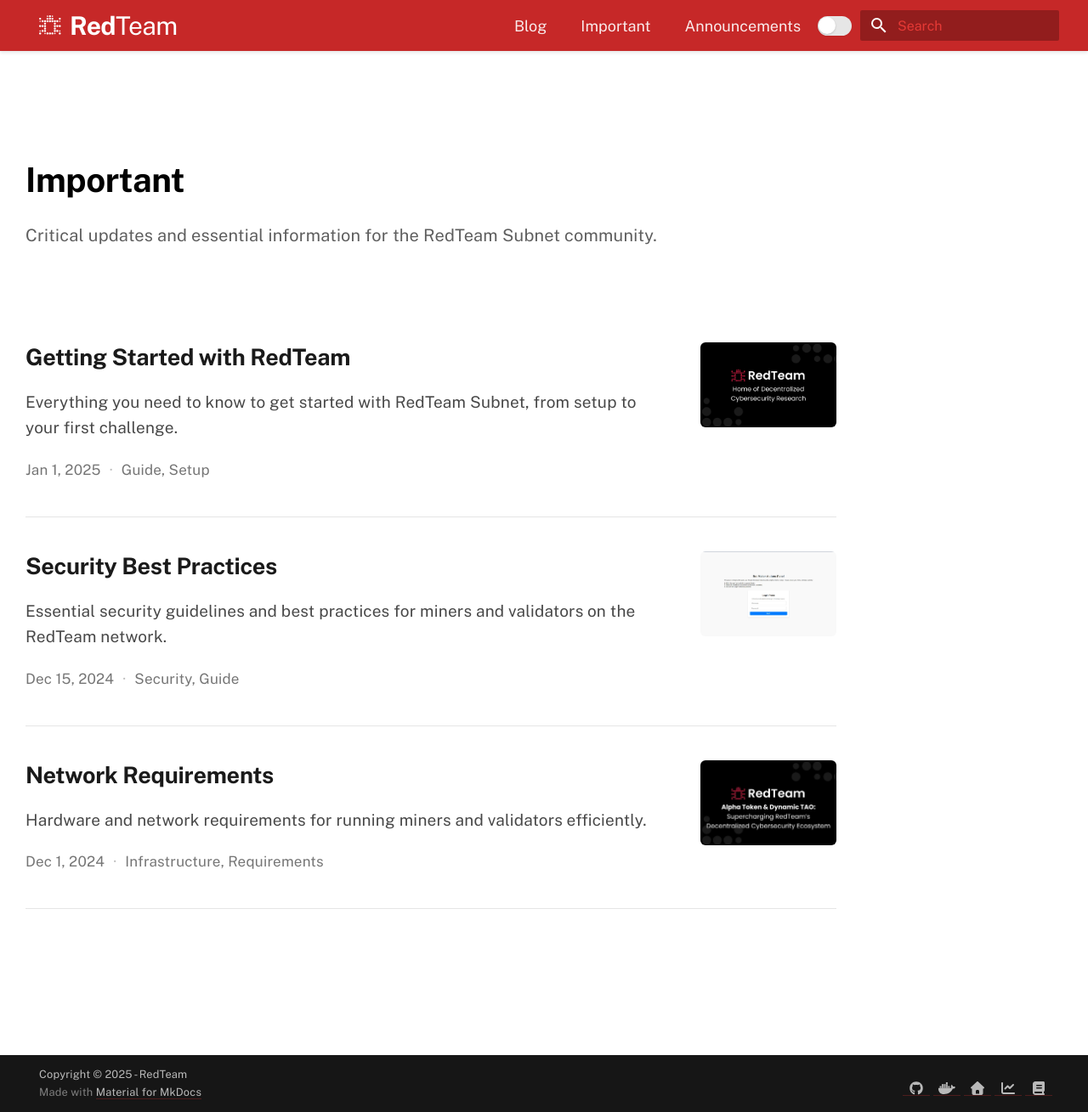
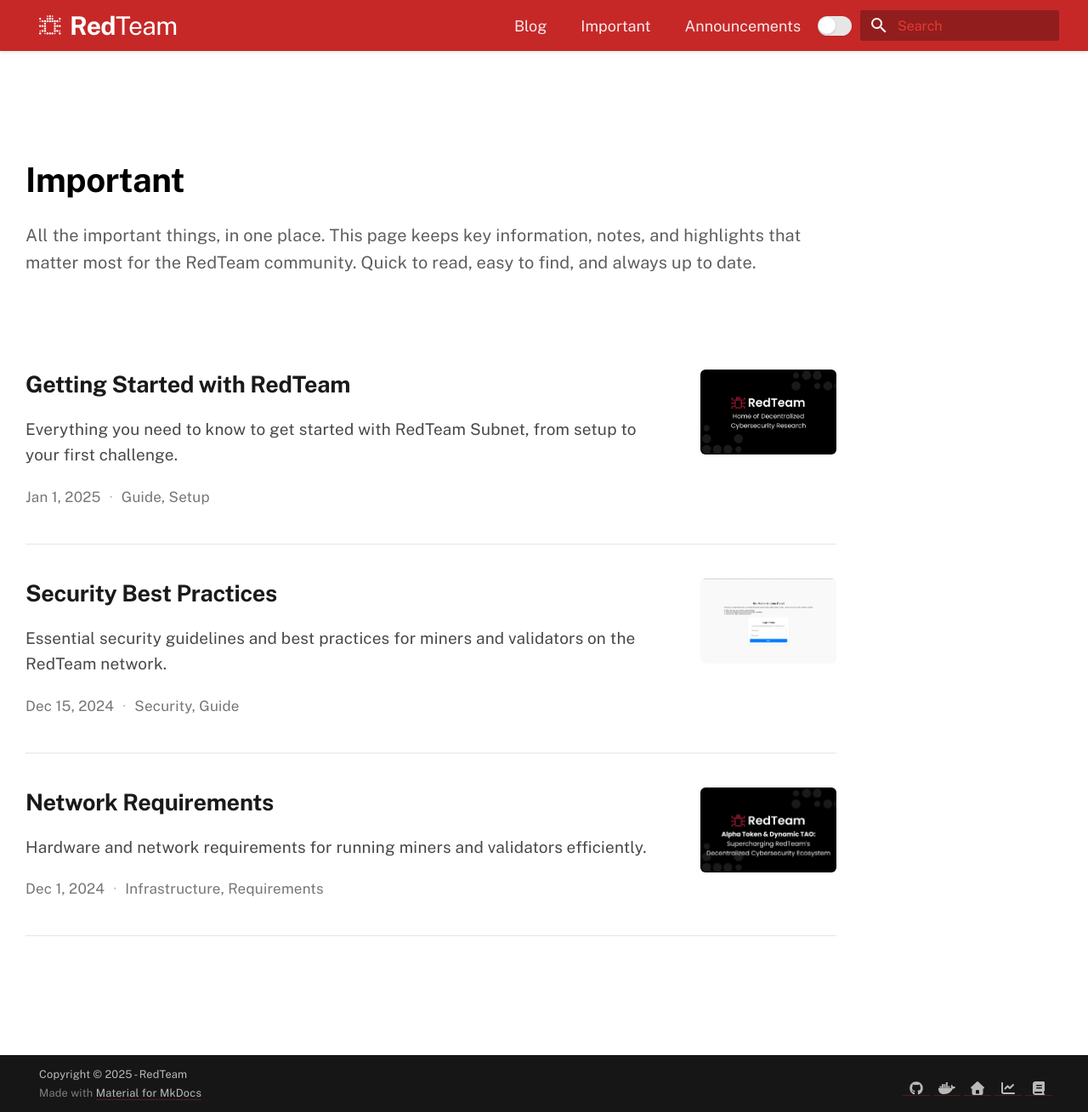
Before and after one commit to RedTeamSubnet/blog.theredteam.io, an MkDocs documentation site: the page built from docs/importants/index.md, in a window 1280 px wide and 1309 px high. Shown: the whole window at 85% size. Built offline with MkDocs 1.6.1 and Material for MkDocs 9.7.7, drawn with Linux system fonts in a browser that asks for light colours; a script that is not in the unit is left out.

Commit message:
feat: Update subtitles for announcements, blog, and important pages for clarity and engagement

```diff
--- a/docs/importants/index.md
+++ b/docs/importants/index.md
@@ -6,7 +6,8 @@
 
 <div class="blog-header">
   <h1>Important</h1>
-  <p class="blog-subtitle">Critical updates and essential information for the RedTeam Subnet community.</p>
+  <p class="blog-subtitle">All the important things, in one place. This page keeps key information, notes, and highlights that matter most for the RedTeam community. Quick to read, easy to find, and always up to date.
+</p>
 </div>
 
 <div class="blog-posts">
```
Also changed, not shown: docs/announcements/index.md (+2 -1 lines), docs/blog/index.md (+1 -1 lines).
